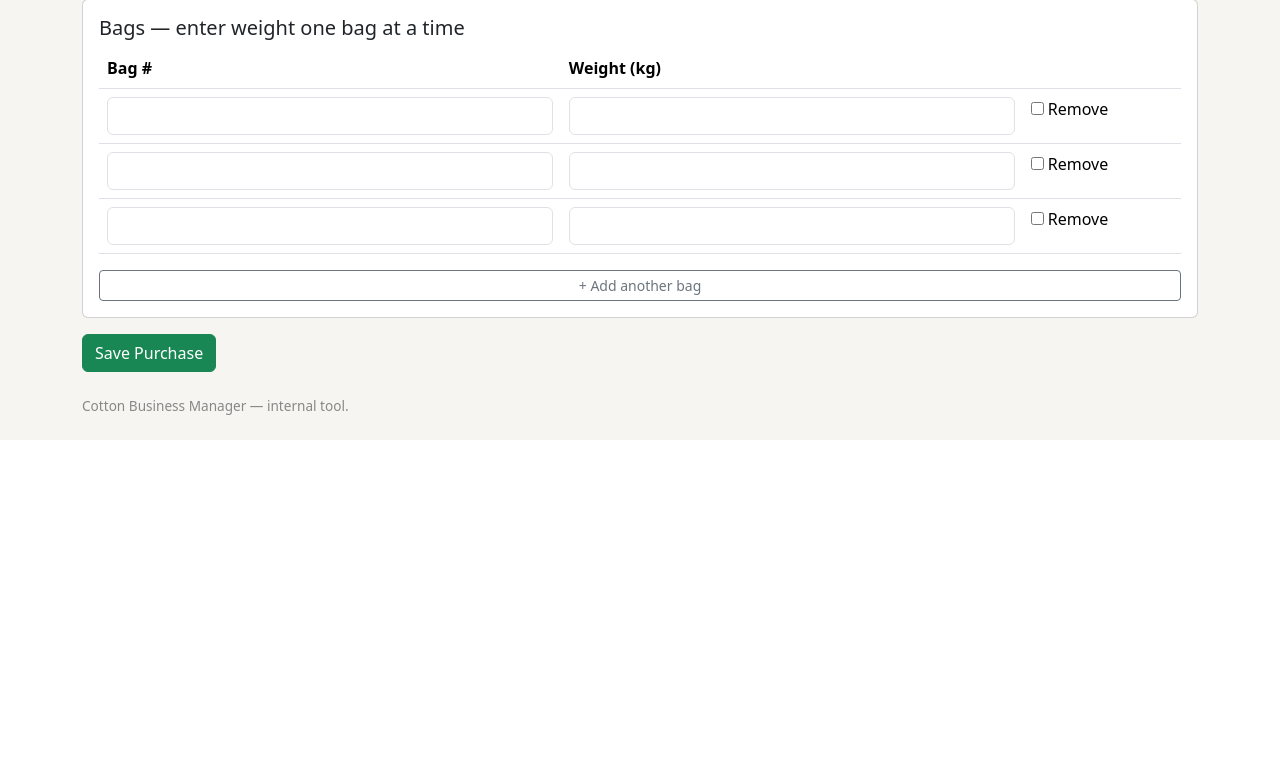
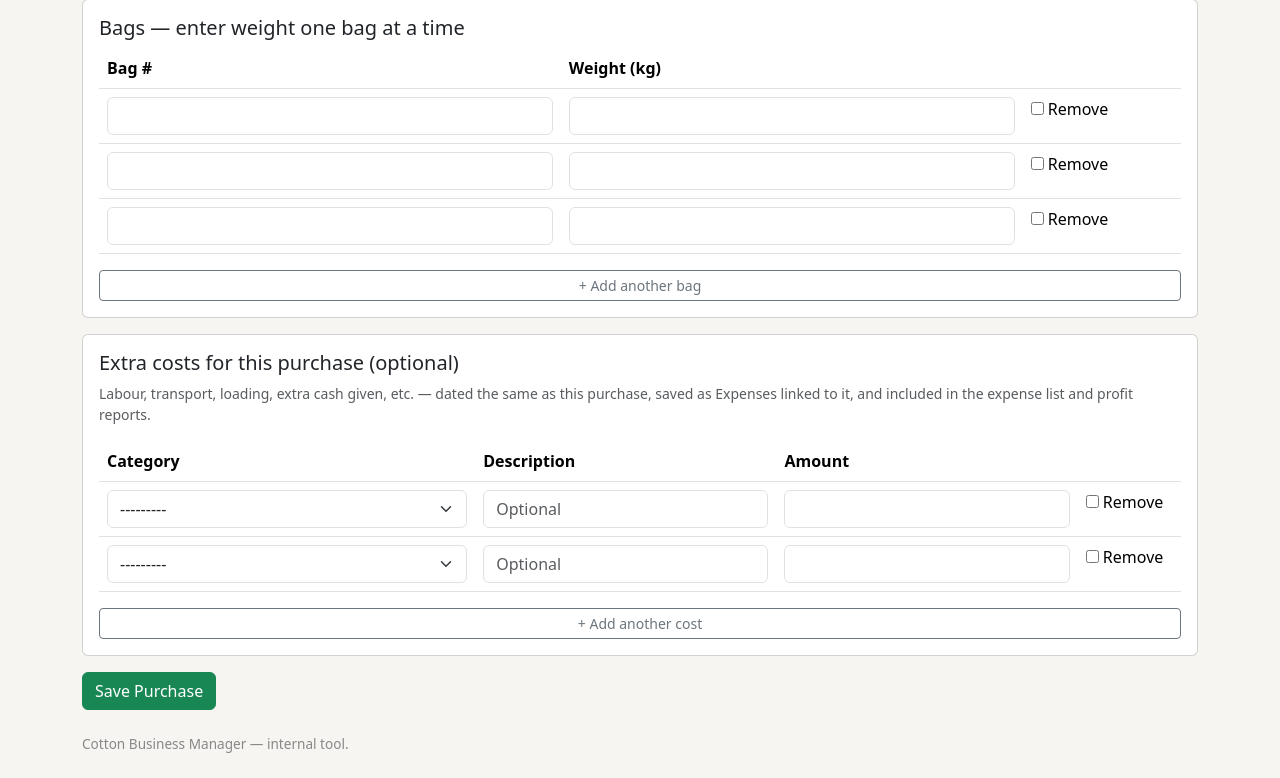
Before and after one commit to shivachaithanya26-wq/Cotton-EI, a Django app: page /purchases/new/ in a window 1280 px wide. Shown: the part 796-1574 px from the top of the page. Before the commit the page ends 1236 px from the top, so only its background shows below. Run offline with Django 5.2, Linux system fonts and the light colour scheme; a user stored in the database is signed in; data comes from the database, SQL or seed files in the repository; both versions use the stored data as it was after the commit; data that the repository does not hold is empty.

Commit message:
adding extra_expenses while purchasing the product

```diff
--- a/core/forms.py
+++ b/core/forms.py
@@ -102,6 +102,16 @@ PurchaseBagFormSet = inlineformset_factory(
     can_delete=True,
 )
 
+class PurchaseExpenseForm(forms.ModelForm):
+     class Meta:
+         model = Expense
+         fields = ['category', 'description', 'amount']
+         widgets = {
+            'category': forms.Select(attrs={'class': 'form-select'}),
+            'description': forms.TextInput(attrs={'class': 'form-control', 'placeholder': 'Optional'}),
+            'amount': forms.NumberInput(attrs={'step': '0.01', 'class': 'form-control', 'min': 0}),
+            }
+PurchaseExpenseFormSet = inlineformset_factory( Purchase, Expense, form=PurchaseExpenseForm, fk_name='related_purchase', extra=2, can_delete=True, )
 
 class SaleForm(forms.ModelForm):
     class Meta:
--- a/core/templates/core/purchase_form.html
+++ b/core/templates/core/purchase_form.html
@@ -91,32 +91,66 @@
     <button type="button" id="add-bag-row" class="btn btn-sm btn-outline-secondary">+ Add another bag</button>
   </div>
 
+  <div class="card p-3 mb-3">
+    <h5>Extra costs for this purchase (optional)</h5>
+    <p class="form-text mt-0">Labour, transport, loading, extra cash given, etc. — dated the same as
+      this purchase, saved as Expenses linked to it, and included in the expense list and profit reports.</p>
+    {{ expense_formset.management_form }}
+    {% if expense_formset.non_form_errors %}
+      <div class="alert alert-danger py-2">{{ expense_formset.non_form_errors }}</div>
+    {% endif %}
+    <table class="table" id="expense-table">
+      <thead><tr><th>Category</th><th>Description</th><th>Amount</th><th></th></tr></thead>
+      <tbody>
+      {% for expense_form in expense_formset %}
+        <tr>
+          <td>{{ expense_form.category }}</td>
+          <td>{{ expense_form.description }}</td>
+          <td>{{ expense_form.amount }}</td>
+          <td>{% if expense_form.DELETE %}{{ expense_form.DELETE }} Remove{% endif %}
+              {{ expense_form.id }}{{ expense_form.errors }}</td>
+        </tr>
+      {% endfor %}
+      </tbody>
+    </table>
+    <button type="button" id="add-expense-row" class="btn btn-sm btn-outline-secondary">+ Add another cost</button>
+  </div>
+
   <button class="btn btn-success">Save Purchase</button>
 </form>
 
 <script>
-document.getElementById('add-bag-row').addEventListener('click', function () {
-  const totalForms = document.getElementById('id_bags-TOTAL_FORMS');
+function addFormsetRow(prefix, tableId, buttonId, opts) {
+  opts = opts || {};
+  document.getElementById(buttonId).addEventListener('click', function () {
+    const totalForms = document.getElementById('id_' + prefix + '-TOTAL_FORMS');
     const idx = parseInt(totalForms.value, 10);
-  const table = document.getElementById('bag-table').querySelector('tbody');
+    const table = document.getElementById(tableId).querySelector('tbody');
     const lastRow = table.querySelector('tr');
     const newRow = lastRow.cloneNode(true);
+    const fieldRegex = new RegExp(prefix + '-\\d+-');
 
-  newRow.querySelectorAll('input').forEach(function (input) {
-    const newName = input.name.replace(/bags-\d+-/, 'bags-' + idx + '-');
+    newRow.querySelectorAll('input, select').forEach(function (field) {
+      const newName = field.name.replace(fieldRegex, prefix + '-' + idx + '-');
       const newId = 'id_' + newName;
-    input.name = newName;
-    input.id = newId;
-    if (input.type === 'checkbox') {
-      input.checked = false;
-    } else if (input.name.endsWith('-bag_number')) {
-      input.value = idx + 1;
+      field.name = newName;
+      field.id = newId;
+      if (field.type === 'checkbox') {
+        field.checked = false;
+      } else if (opts.autoNumberField && field.name.endsWith(opts.autoNumberField)) {
+        field.value = idx + 1;
+      } else if (field.tagName === 'SELECT') {
+        field.selectedIndex = 0;
       } else {
-      input.value = '';
+        field.value = '';
       }
     });
     table.appendChild(newRow);
     totalForms.value = idx + 1;
   });
+}
+
+addFormsetRow('bags', 'bag-table', 'add-bag-row', {autoNumberField: '-bag_number'});
+addFormsetRow('extra_costs', 'expense-table', 'add-expense-row');
 </script>
 {% endblock %}
--- a/core/views.py
+++ b/core/views.py
@@ -14,6 +14,7 @@ from .forms import (
     DateRangeForm,
     ExpenseForm,
     PurchaseBagFormSet,
+    PurchaseExpenseFormSet,
     PurchaseForm,
     SaleForm,
     TodayPriceForm,
@@ -83,7 +84,8 @@ def purchase_create(request):
     if request.method == "POST":
         form = PurchaseForm(request.POST)
         formset = PurchaseBagFormSet(request.POST, instance=Purchase())
-        if form.is_valid() and formset.is_valid():
+        expense_formset = PurchaseExpenseFormSet(request.POST, instance=Purchase())
+        if form.is_valid() and formset.is_valid() and expense_formset.is_valid():
             with transaction.atomic():
                 purchase = form.save(commit=False)
                 if not purchase.client_id:
@@ -94,6 +96,11 @@ def purchase_create(request):
                 purchase.save()
                 formset.instance = purchase
                 formset.save()
+                expense_formset.instance = purchase
+                for expense in expense_formset.save(commit=False):
+                    expense.related_purchase = purchase
+                    expense.date = purchase.date
+                    expense.save()
                 purchase.recalculate()
             messages.success(request, f"Purchase #{purchase.pk} saved. Net payable: Rs.{purchase.net_payable}")
             return redirect("core:purchase_detail", pk=purchase.pk)
@@ -102,7 +109,11 @@ def purchase_create(request):
         initial = {"live_price": today_price.pk} if today_price else {}
         form = PurchaseForm(initial=initial)
         formset = PurchaseBagFormSet(instance=Purchase())
-    return render(request, "core/purchase_form.html", {"form": form, "formset": formset})
+        expense_formset = PurchaseExpenseFormSet(instance=Purchase())
+    return render(
+        request,
+        "core/purchase_form.html",
+        {"form": form, "formset": formset, "expense_formset": expense_formset},)
 
 @login_required
 def purchase_detail(request, pk):
```
Also changed, not shown: db.sqlite3. Lines whose indentation alone changed are shown as unchanged.
